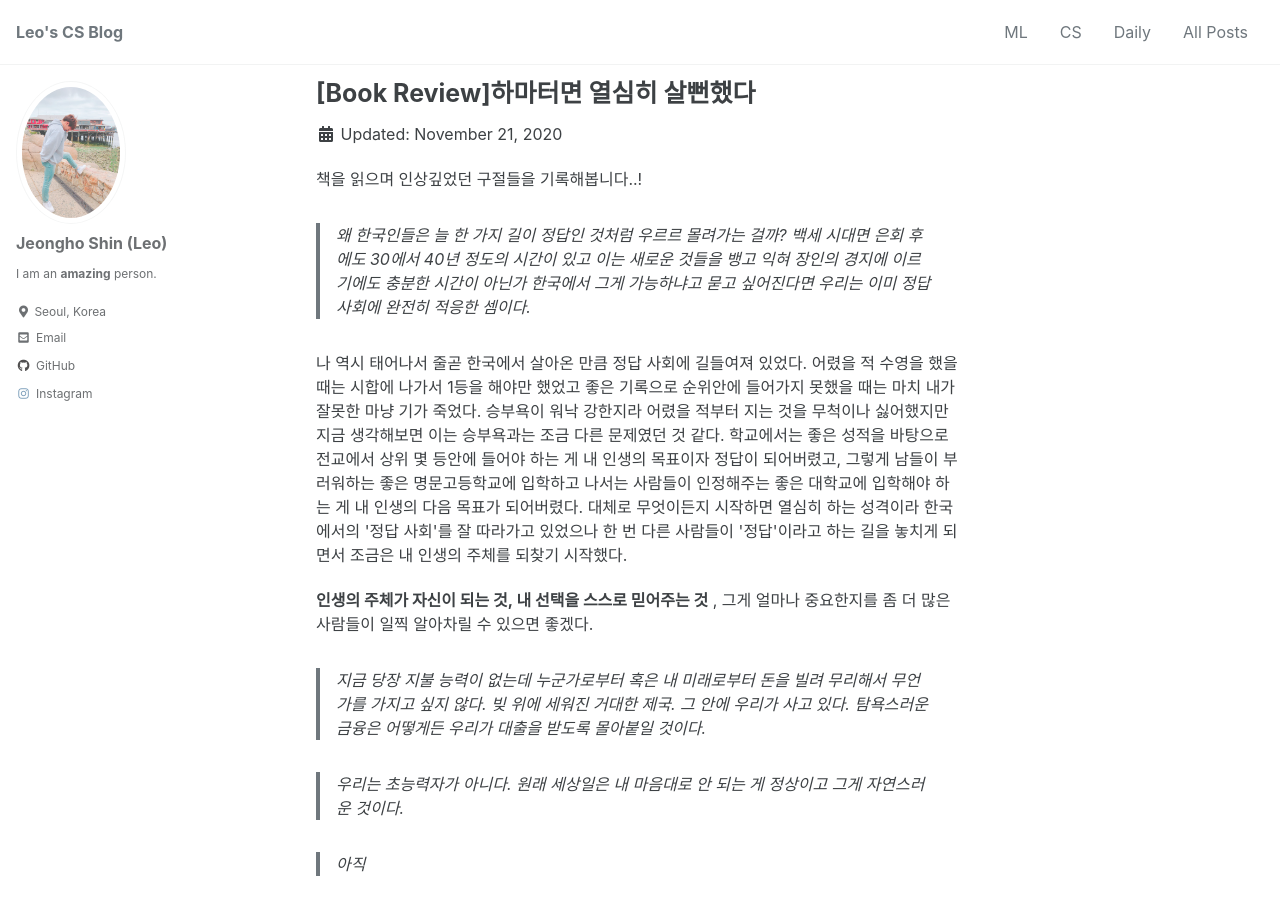
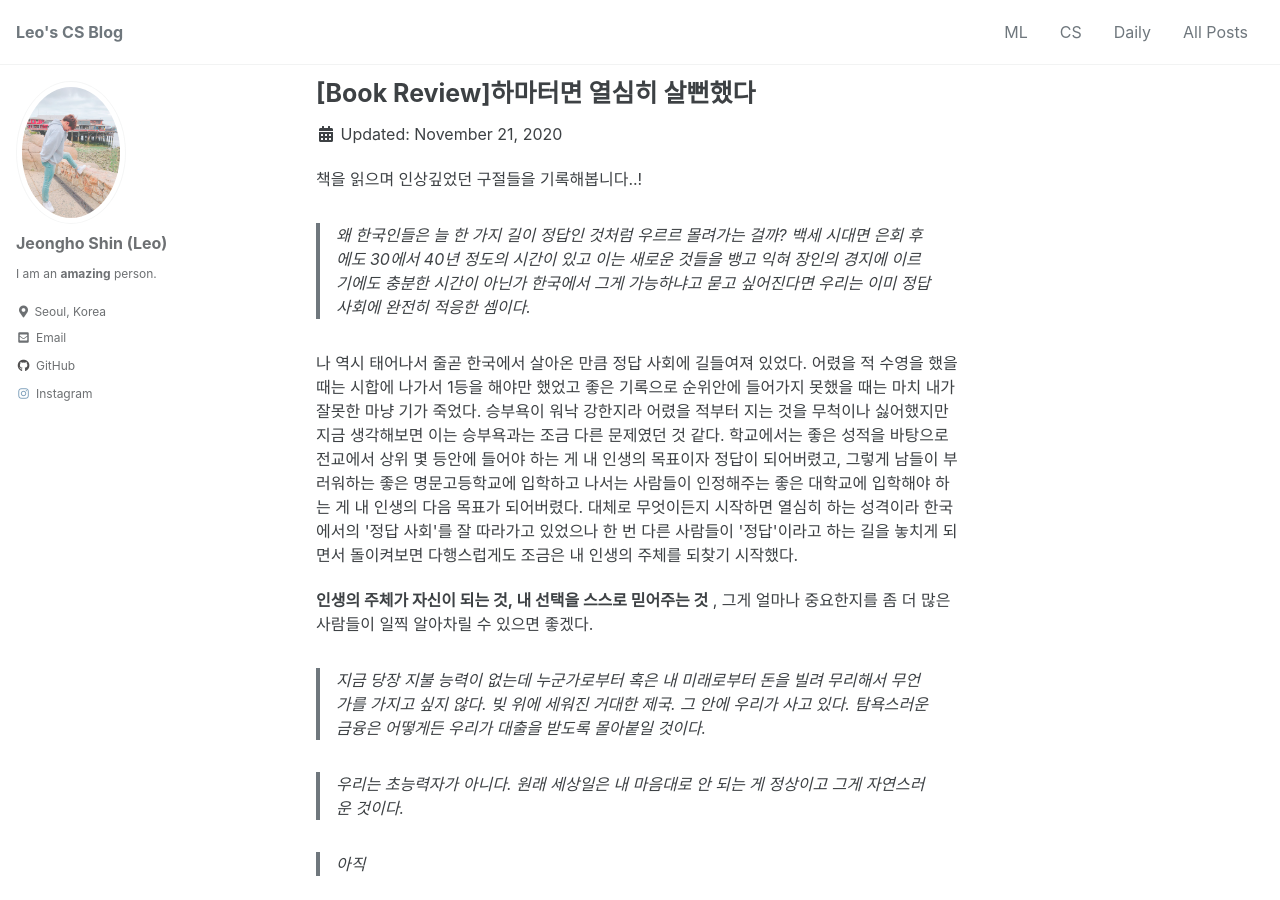
Before and after one commit to mlleo/mlleo.github.io, a Jekyll site: the page built from _posts/2020-11-21-book_review_2.md, in a window 1280 px wide and 900 px high. Built offline with Jekyll 4.4.1, drawn with Linux system fonts in a browser that asks for light colours; cached includes are drawn as plain includes; comment, search, counter and statistics services are not loaded.

Commit message:
Update 2020-11-21-book_review_2.md

```diff
--- a/_posts/2020-11-21-book_review_2.md
+++ b/_posts/2020-11-21-book_review_2.md
@@ -14,7 +14,7 @@ use_math: true # MathJax On
 > 한국에서 그게 가능하냐고 묻고 싶어진다면 우리는 이미 정답 사회에 완전히 적응한 셈이다.
 
 <p>
-  나 역시 태어나서 줄곧 한국에서 살아온 만큼 정답 사회에 길들여져 있었다. 어렸을 적 수영을 했을 때는 시합에 나가서 1등을 해야만 했었고 좋은 기록으로 순위안에 들어가지 못했을 때는 마치 내가 잘못한 마냥 기가 죽었다. 승부욕이 워낙 강한지라 어렸을 적부터 지는 것을 무척이나 싫어했지만 지금 생각해보면 이는 승부욕과는 조금 다른 문제였던 것 같다. 학교에서는 좋은 성적을 바탕으로 전교에서 상위 몇 등안에 들어야 하는 게 내 인생의 목표이자 정답이 되어버렸고, 그렇게 남들이 부러워하는 좋은 명문고등학교에 입학하고 나서는 사람들이 인정해주는 좋은 대학교에 입학해야 하는 게 내 인생의 다음 목표가 되어버렸다. 대체로 무엇이든지 시작하면 열심히 하는 성격이라 한국에서의 '정답 사회'를 잘 따라가고 있었으나 한 번 다른 사람들이 '정답'이라고 하는 길을 놓치게 되면서 조금은 내 인생의 주체를 되찾기 시작했다.
+  나 역시 태어나서 줄곧 한국에서 살아온 만큼 정답 사회에 길들여져 있었다. 어렸을 적 수영을 했을 때는 시합에 나가서 1등을 해야만 했었고 좋은 기록으로 순위안에 들어가지 못했을 때는 마치 내가 잘못한 마냥 기가 죽었다. 승부욕이 워낙 강한지라 어렸을 적부터 지는 것을 무척이나 싫어했지만 지금 생각해보면 이는 승부욕과는 조금 다른 문제였던 것 같다. 학교에서는 좋은 성적을 바탕으로 전교에서 상위 몇 등안에 들어야 하는 게 내 인생의 목표이자 정답이 되어버렸고, 그렇게 남들이 부러워하는 좋은 명문고등학교에 입학하고 나서는 사람들이 인정해주는 좋은 대학교에 입학해야 하는 게 내 인생의 다음 목표가 되어버렸다. 대체로 무엇이든지 시작하면 열심히 하는 성격이라 한국에서의 '정답 사회'를 잘 따라가고 있었으나 한 번 다른 사람들이 '정답'이라고 하는 길을 놓치게 되면서 돌이켜보면 다행스럽게도 조금은 내 인생의 주체를 되찾기 시작했다.
 </p>
 
 **인생의 주체가 자신이 되는 것, 내 선택을 스스로 믿어주는 것** , 그게 얼마나 중요한지를 좀 더 많은 사람들이 일찍 알아차릴 수 있으면 좋겠다. <br>
```
